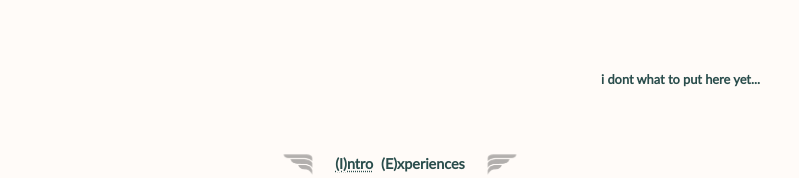
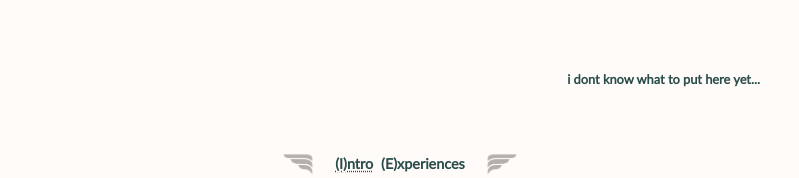
Before and after one commit to lockys/me, a React (Vite) app: page / in a window 1280 px wide. Shown: the top 178 px of the page, without its empty margins (240-1039 px from the left). Built offline with nearby package versions, Linux system fonts and the light colour scheme.

Commit message:
Update Portfolio.jsx

```diff
--- a/src/Portfolio.jsx
+++ b/src/Portfolio.jsx
@@ -184,7 +184,7 @@ function Portfolio({ setIsDark, isDark }) {
   return (
     <PortfolioContainer>
       <Header>
-        <SCTitle>i dont what to put here yet...</SCTitle>
+        <SCTitle>i dont know what to put here yet...</SCTitle>
       </Header>
       <Navigation />
       <ContentSection>
```
